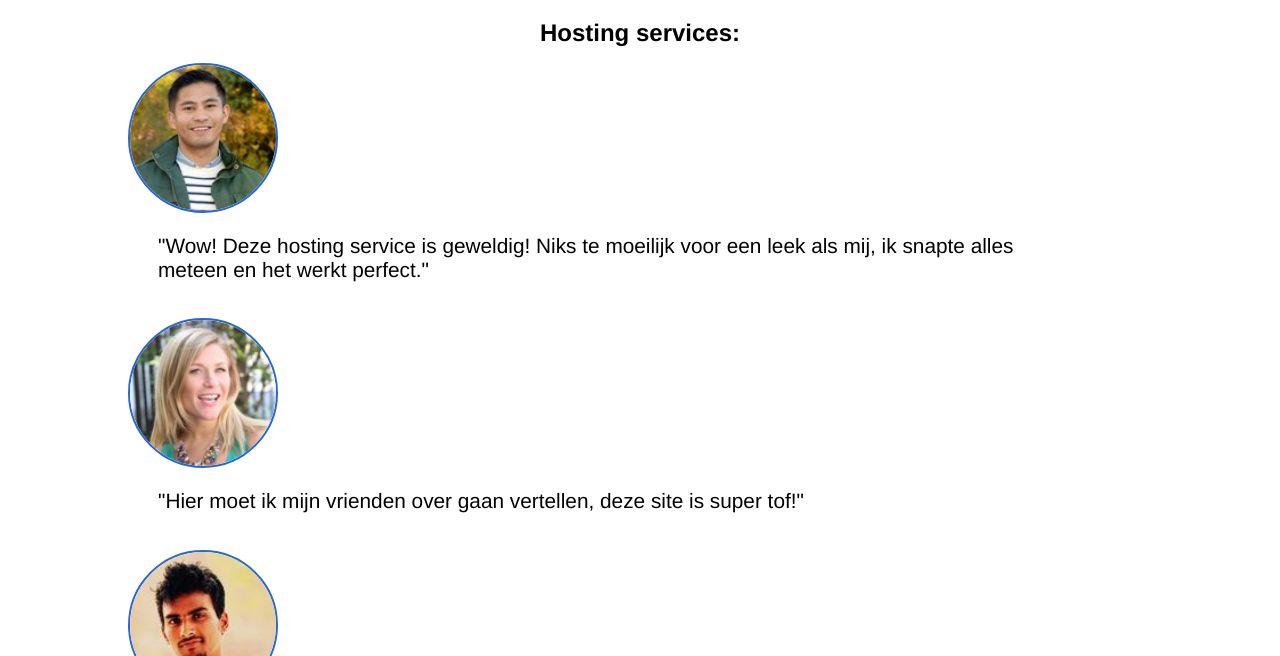
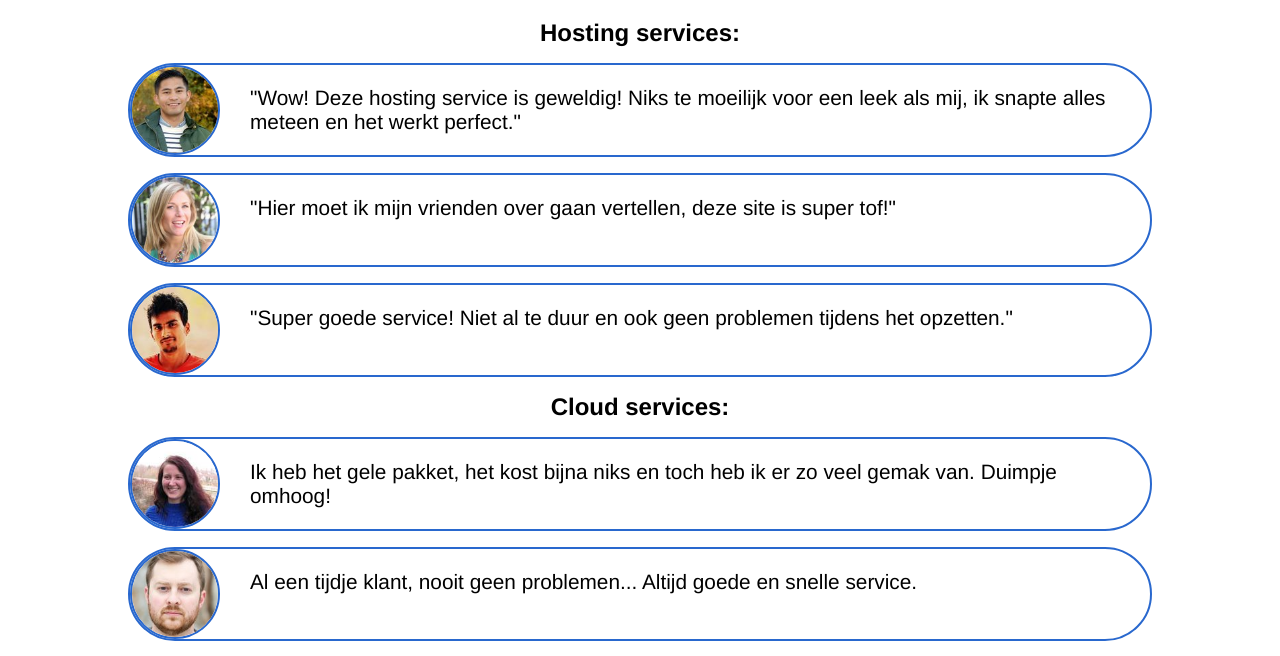
Before and after one commit to nickdewolde/Project-4, a plain HTML site: page klanten.html in a window 1280 px wide. Shown: the part 133-789 px from the top of the page. Drawn offline with Linux system fonts and the light colour scheme.

Commit message:
Nog een paar kleine aanpassingen gedaan. Nu zijn de voorwaarden van Niveau 1 klaar.

```diff
--- a/klanten.html
+++ b/klanten.html
@@ -50,7 +50,7 @@
       </div>
       <div class="review_item">
         <img src="img/foto3.jpg" alt="Profile picture">
-        <p>Al een tijdje klant, nooit geen problemen... Altijd goede en snelle klantenservice.</p>
+        <p>Al een tijdje klant, nooit geen problemen... Altijd goede en snelle service.</p>
         <div class="clear_both"></div>
       </div>
       <div class="review_item">
--- a/style.css
+++ b/style.css
@@ -274,13 +274,14 @@ input[type=submit]:hover {
 .review_item {
   width: 100%;
   margin: 1em 0em;
+  border: 2px solid #2968ce;
   border-radius: 100px;
   box-sizing: border-box;
 }
 
 .review_item img {
-  height: 150px;
-  width: 150px;
+  height: 90px;
+  width: 90px;
   border: 2px solid #2968ce;
   border-radius: 100px;
   float: left;
```
